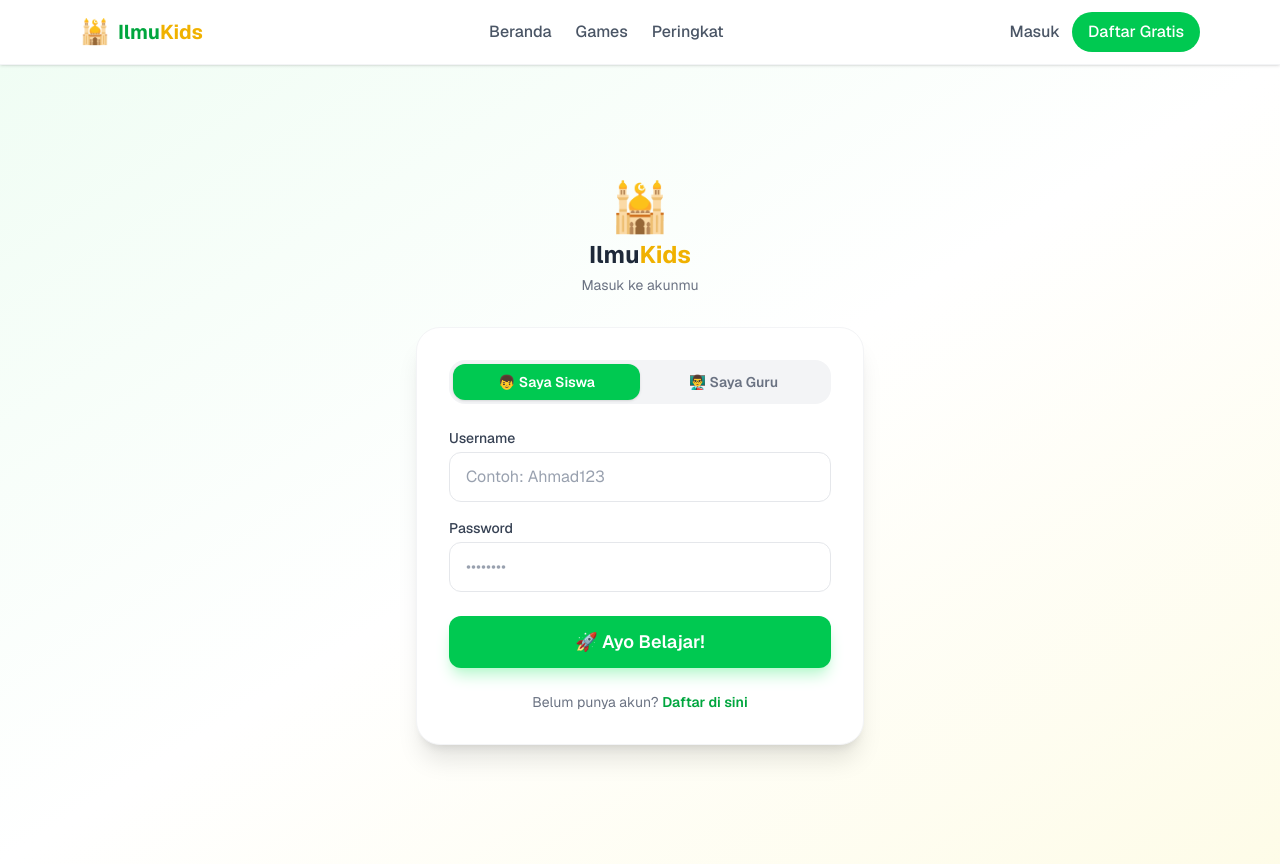
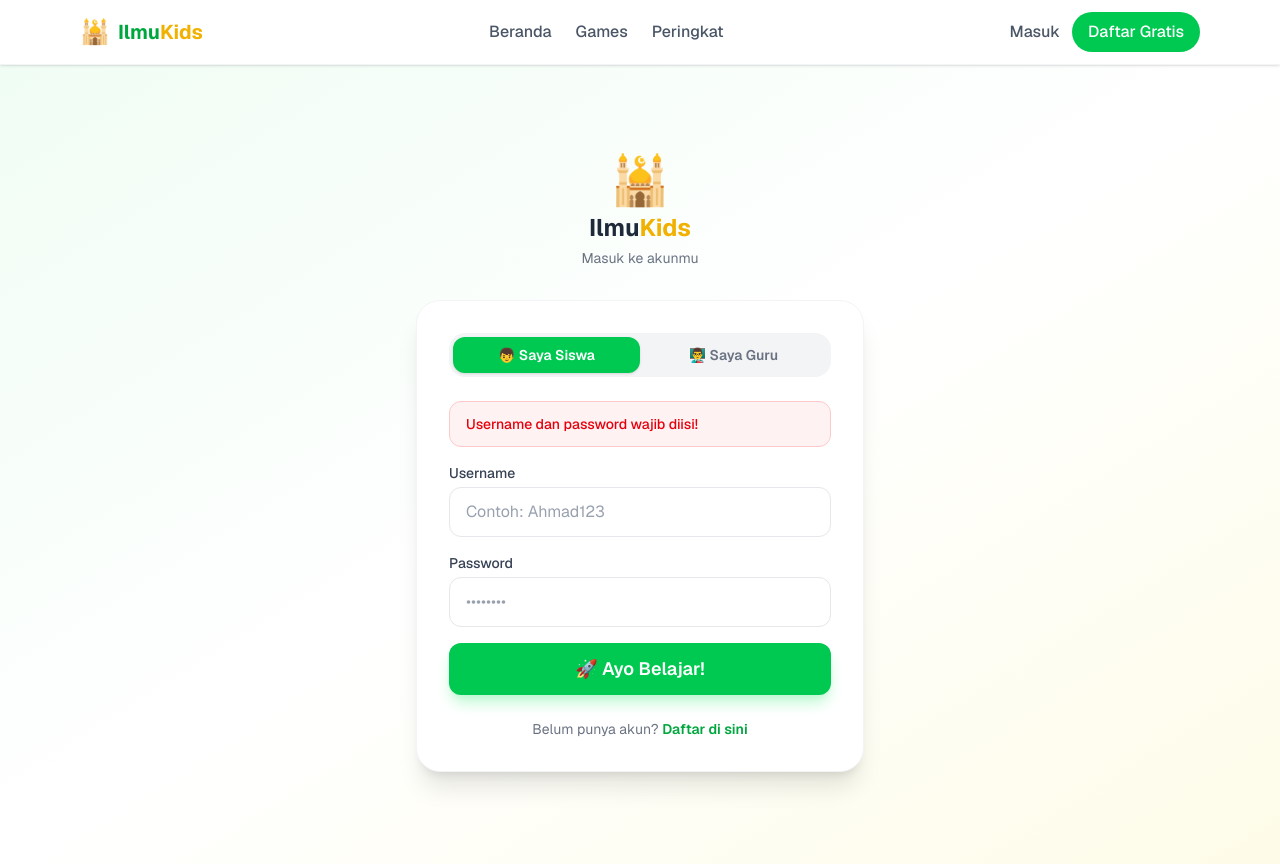
Before and after one commit to EpriyaMecca/ilmukids, a Next.js app: page /login in a window 1280 px wide. Both pictures are taken after a click on the button "🚀 Ayo Belajar!". Built offline with nearby package versions, Linux system fonts and the light colour scheme; no server answers.

Commit message:
feat: add role-based login with Supabase auth

```diff
--- a/src/app/login/page.tsx
+++ b/src/app/login/page.tsx
@@ -2,19 +2,64 @@
 
 import { useState } from "react";
 import Link from "next/link";
+import { useRouter } from "next/navigation";
+import { supabase } from "@/lib/supabase";
 
 type UserRole = "siswa" | "guru";
 
 export default function LoginPage() {
+  const router = useRouter();
   const [role, setRole] = useState<UserRole>("siswa");
   const [username, setUsername] = useState("");
   const [email, setEmail] = useState("");
   const [password, setPassword] = useState("");
+  const [isLoading, setIsLoading] = useState(false);
+  const [message, setMessage] = useState("");
 
-  const handleSubmit = (e: React.FormEvent) => {
+  const handleSubmit = async (e: React.FormEvent) => {
     e.preventDefault();
-    console.log("Login sebagai:", role, { username, email, password });
-    // Nanti kita sambungkan ke Supabase
+    setIsLoading(true);
+    setMessage("");
+
+    // Validasi
+    if (role === "guru" && (!email || !password)) {
+      setMessage("Email dan password wajib diisi!");
+      setIsLoading(false);
+      return;
+    }
+
+    if (role === "siswa" && (!username || !password)) {
+      setMessage("Username dan password wajib diisi!");
+      setIsLoading(false);
+      return;
+    }
+
+    if (role === "guru") {
+      // Login guru pakai email
+      const { data, error } = await supabase.auth.signInWithPassword({
+        email,
+        password,
+      });
+
+      if (error) {
+        setMessage("Email atau password salah. Coba lagi!");
+        setIsLoading(false);
+        return;
+      }
+
+      // Cek role dari metadata
+      const userRole = data.user?.user_metadata?.role;
+      if (userRole === "guru") {
+        router.push("/dashboard/guru");
+      } else {
+        router.push("/dashboard");
+      }
+    } else {
+      // Login siswa — akan kita sambungkan nanti
+      setMessage("Login siswa segera hadir! 🚧");
+    }
+
+    setIsLoading(false);
   };
 
   return (
@@ -33,10 +78,10 @@ export default function LoginPage() {
         {/* Card */}
         <div className="bg-white rounded-3xl shadow-xl p-8 border border-gray-100">
 
-          {/* Toggle Siswa / Guru */}
+          {/* Toggle */}
           <div className="flex bg-gray-100 rounded-2xl p-1 mb-6">
             <button
-              onClick={() => setRole("siswa")}
+              onClick={() => { setRole("siswa"); setMessage(""); }}
               className={`flex-1 py-2 rounded-xl text-sm font-semibold transition-all ${
                 role === "siswa"
                   ? "bg-green-500 text-white shadow-sm"
@@ -46,7 +91,7 @@ export default function LoginPage() {
               👦 Saya Siswa
             </button>
             <button
-              onClick={() => setRole("guru")}
+              onClick={() => { setRole("guru"); setMessage(""); }}
               className={`flex-1 py-2 rounded-xl text-sm font-semibold transition-all ${
                 role === "guru"
                   ? "bg-green-500 text-white shadow-sm"
@@ -57,10 +102,16 @@ export default function LoginPage() {
             </button>
           </div>
 
-          {/* Form */}
+          {/* Pesan error */}
+          {message && (
+            <div className="mb-4 px-4 py-3 rounded-xl text-sm font-medium bg-red-50 text-red-600 border border-red-200">
+              {message}
+            </div>
+          )}
+
           <div className="space-y-4">
 
-            {/* Input berbeda tergantung role */}
+            {/* Input sesuai role */}
             {role === "siswa" ? (
               <div>
                 <label className="block text-sm font-medium text-gray-700 mb-1">
@@ -103,17 +154,33 @@ export default function LoginPage() {
               />
             </div>
 
-            {/* Tombol Submit */}
+            {/* Lupa password — khusus guru */}
+            {role === "guru" && (
+              <div className="text-right">
+                <Link
+                  href="/reset-password"
+                  className="text-sm text-green-600 hover:underline"
+                >
+                  Lupa password?
+                </Link>
+              </div>
+            )}
+
+            {/* Submit */}
             <button
               onClick={handleSubmit}
-              className="w-full bg-green-500 hover:bg-green-600 text-white py-3 rounded-xl font-semibold text-lg transition-all hover:scale-105 shadow-lg shadow-green-200 mt-2"
+              disabled={isLoading}
+              className="w-full bg-green-500 hover:bg-green-600 disabled:bg-green-300 text-white py-3 rounded-xl font-semibold text-lg transition-all hover:scale-105 shadow-lg shadow-green-200"
             >
-              {role === "siswa" ? "🚀 Ayo Belajar!" : "Masuk ke Dashboard"}
+              {isLoading
+                ? "⏳ Memproses..."
+                : role === "siswa"
+                ? "🚀 Ayo Belajar!"
+                : "Masuk ke Dashboard"}
             </button>
 
           </div>
 
-          {/* Link Register */}
           <p className="text-center text-gray-500 text-sm mt-6">
             Belum punya akun?{" "}
             <Link href="/register" className="text-green-600 font-semibold hover:underline">
```
